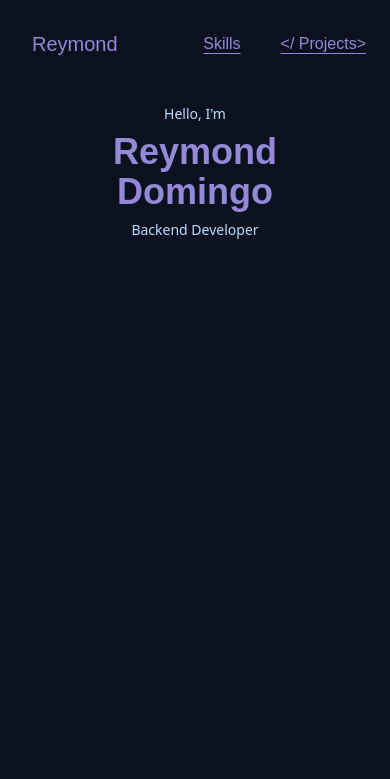
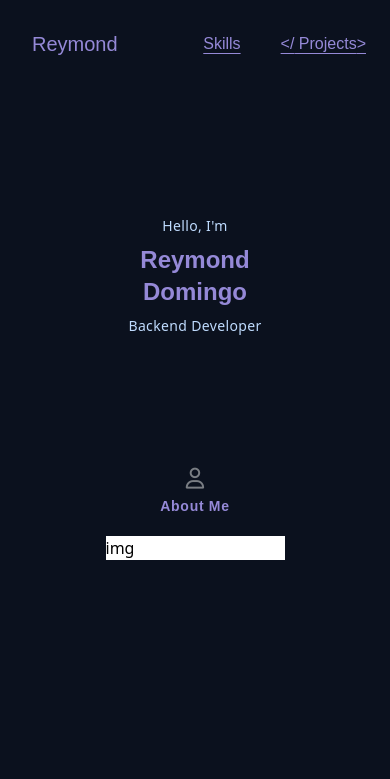
Before and after one commit to reydm-7166/portfolio-react, a React app: page / in a window 390 px wide. Built offline with nearby package versions, Linux system fonts and the light colour scheme.

Commit message:
working on About me section responsiveness

```diff
--- a/public/index.html
+++ b/public/index.html
@@ -24,7 +24,8 @@
       work correctly both with client-side routing and a non-root public URL.
       Learn how to configure a non-root public URL by running `npm run build`.
     -->
-    <title>React App</title>
+    <script src="https://kit.fontawesome.com/4f2d93f234.js" crossorigin="anonymous"></script>
+    <title>Reymond's Portfolio</title>
   </head>
   <body>
     <noscript>You need to enable JavaScript to run this app.</noscript>
--- a/src/Components/MainContainer.js
+++ b/src/Components/MainContainer.js
@@ -1,12 +1,14 @@
 import './MainContainer.css';
 import Index from './Index'
 import Profile from './Sections/Profile'
+import About from './Sections/About';
 
 function MainContainer() {
     return (
         <div className="Background pt-3">
             <Index />
             <Profile />
+            <About />
         </div>
     );
 }
--- /dev/null
+++ b/src/Components/Sections/About.css
@@ -0,0 +1,4 @@
+#DetailsContainer {
+    height: 400px;
+    border: 1px dotted yellow;
+}
--- /dev/null
+++ b/src/Components/Sections/About.js
@@ -0,0 +1,23 @@
+function About()
+{
+    return (
+        <div className="w-6/12 m-auto rounded-md mt-5 p-2 h-80 lg:mt-10">
+            <div id="LabelContainer" className="text-center py-1">
+                <p className="text-[#797D83] mx-auto text-sm lg:text-xl"><i class="fa-regular fa-user fa-xl"></i></p>
+                <p className="text-[#9589D7] font-bold text-sm my-2 oswald-font tracking-wider lg:text-xl">About Me</p>
+            </div>
+
+            <div id="DetailsContainer" className="bg-white mt-2 flex">
+                <div id="image" className="">
+                    img
+                </div>
+                <div id="detailsSection">
+                    <div id="cardContainer"></div>
+                    <div id="Objectives"></div>
+                </div>
+            </div>
+        </div>
+    )
+}
+
+export default About;
--- a/src/Components/Sections/Profile.js
+++ b/src/Components/Sections/Profile.js
@@ -1,15 +1,15 @@
 function Profile()
 {
     return (
-        <div className="h-full flex items-center w-6/12 m-auto rounded-md mt-5 p-2">
+        <div className="flex items-center w-6/12 m-auto rounded-md mt-10 p-2 h-80">
             <div className="Intro text-center w-full h-25">
-                <p className="text-blue-200 text-sm">
+                <p className="text-blue-200 text-sm tracking-wide">
                     Hello, I'm
                 </p>
-                <p className="text-[#9589D7] font-bold text-4xl my-2 oswald-font">
+                <p className="text-[#9589D7] font-bold lg:text-4xl my-2 oswald-font text-2xl lg:tracking-wider">
                     Reymond Domingo
                 </p>
-                <p className="text-blue-200 text-sm mt-1">
+                <p className="text-blue-200 text-sm mt-1 tracking-wide">
                     Backend Developer
                 </p>
 
```
